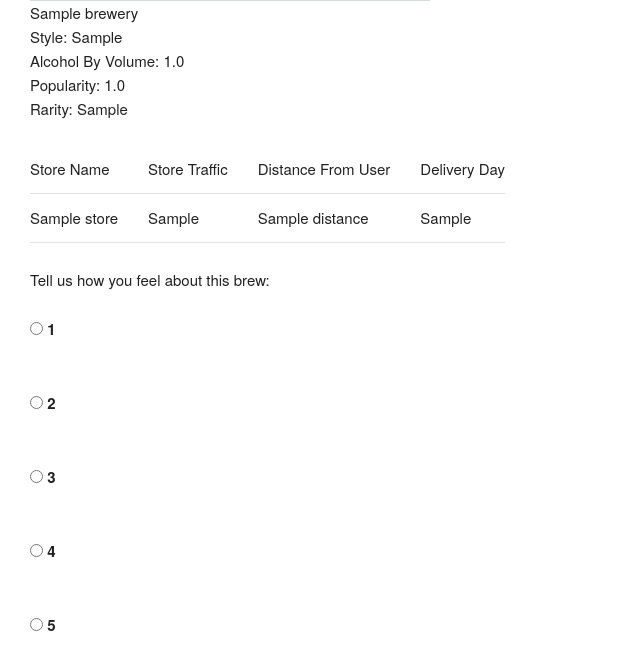
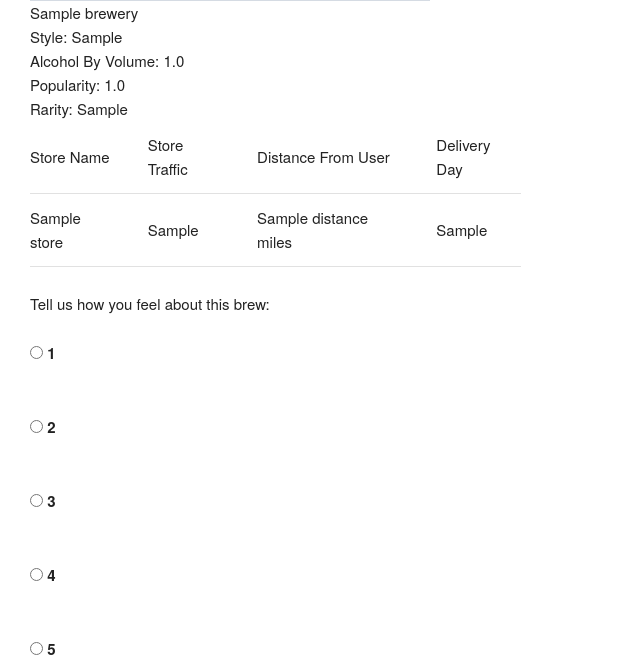
Before and after one commit to mrahman013/Hope4Hops-web-applcation, a Flask app: template hopsapp/templates/beerprofile.html in a window 1280 px wide. Shown: the part 441-1106 px from the top of the page, without its empty margins (0-640 px from the left). Run offline with Flask 2, Linux system fonts and the light colour scheme; tables that the repository leaves empty hold one stand-in row (values such as "Sample post"); the template is opened without the code that fills it: values that come from a table or form of the project are taken from there, most other values are stand-ins (such as "Sample title", 1, 10 or a date in 2020); grey boxes marked "Sample" are stand-in pictures; some libraries are stand-ins or nearby versions.

Commit message:
added miles

```diff
--- a/hopsapp/templates/beerprofile.html
+++ b/hopsapp/templates/beerprofile.html
@@ -45,7 +45,7 @@
     <td>{{store.average_traffic}}</td>
     {% endfor %}
     {% for d in distances %}
-    <td>{{d}}</td><br>
+    <td>{{d}} miles</td>
         {% endfor %}
     <td>{{beer.devlivery_day_of_the_week}}</td>
 
```
